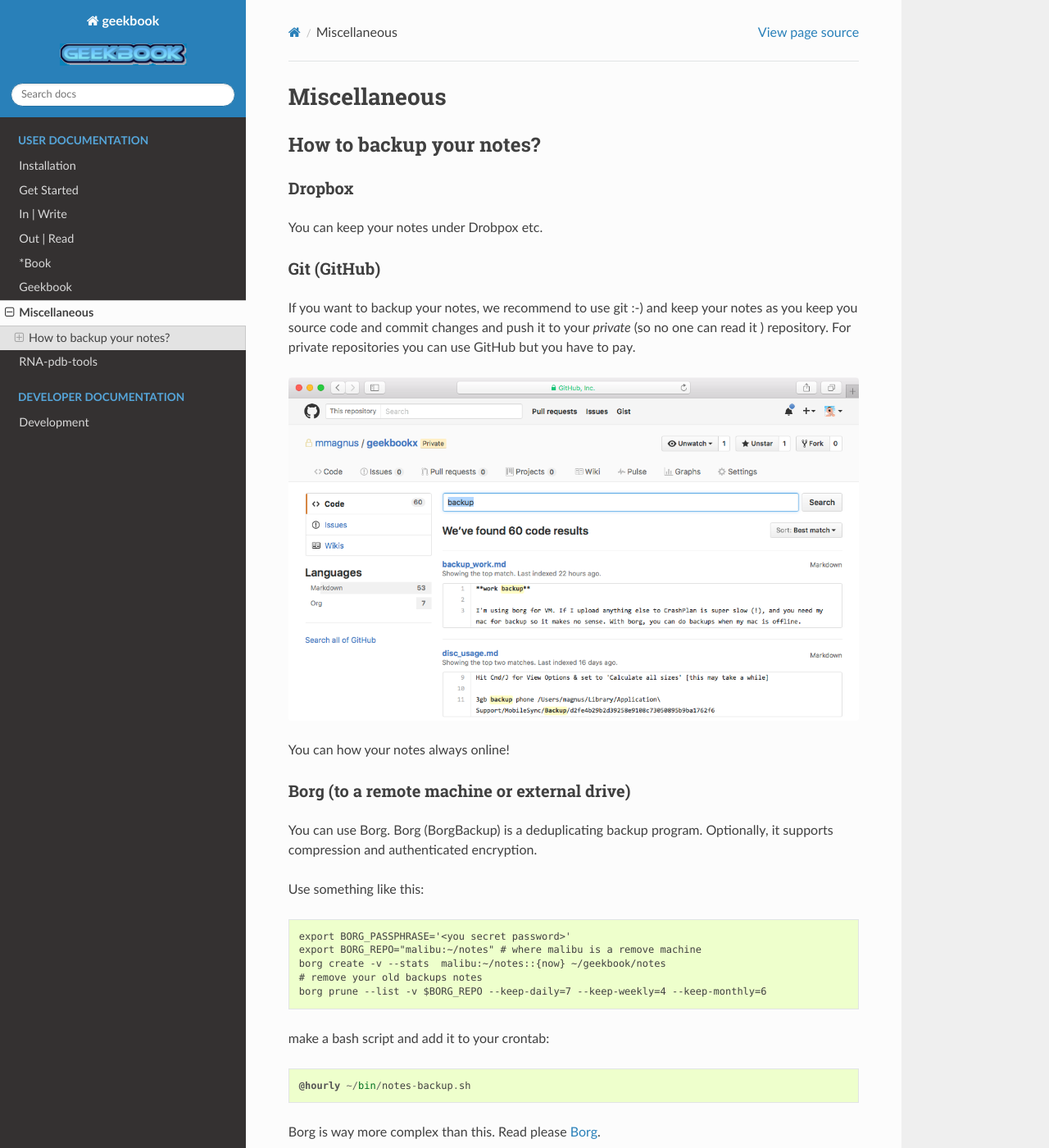
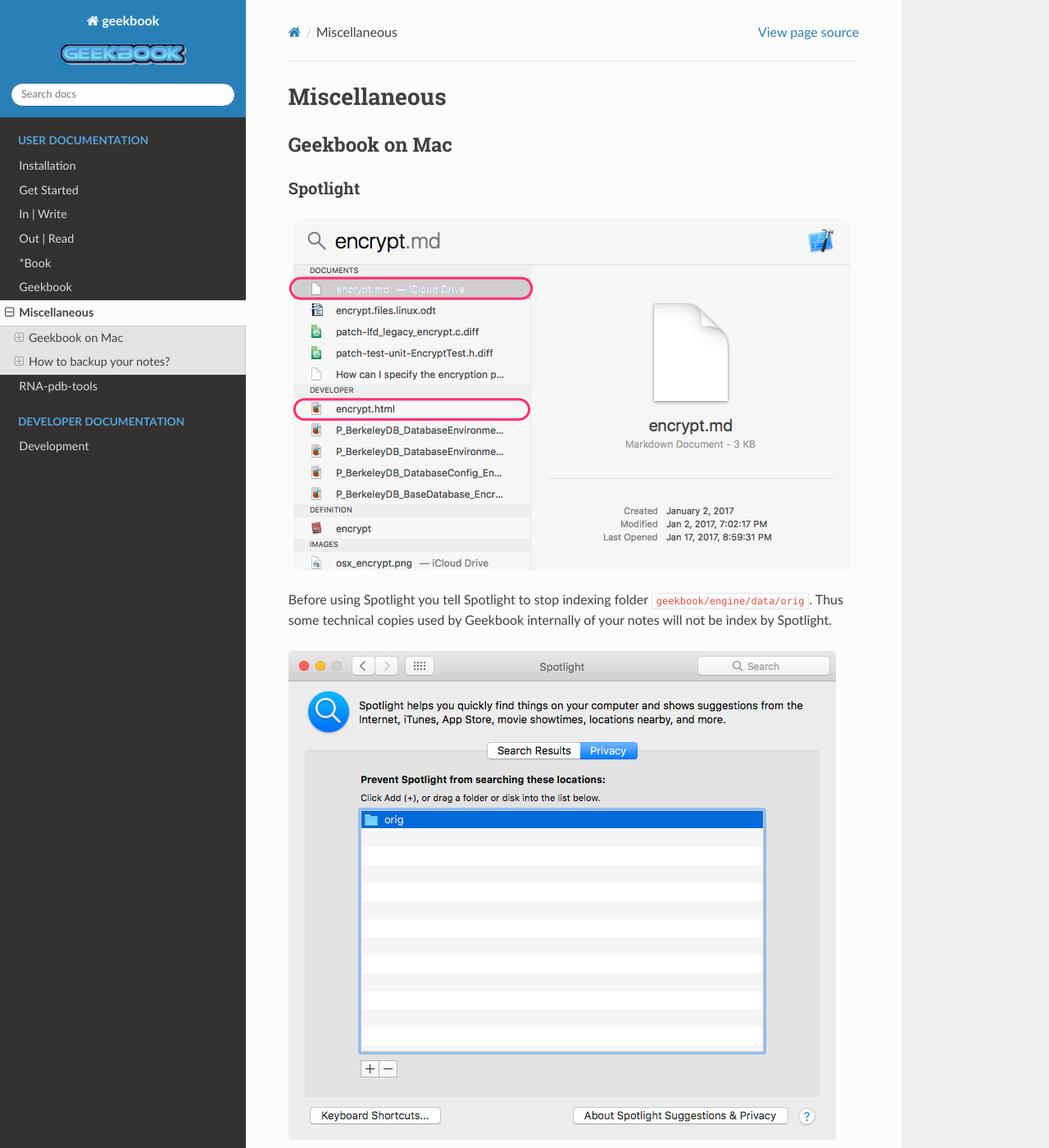
Before and after one commit to mmagnus/geekbook, a Sphinx documentation site: the page built from docs/source/misc.rst, in a window 1280 px wide and 1400 px high. Shown: the whole window at 82% size. Built offline with Sphinx 7.4.7 and the Read the Docs theme 2.0.0, drawn with Linux system fonts in a browser that asks for light colours; some of the changed text lies outside the part shown.

Commit message:
docs: geekbook on mac

```diff
--- a/docs/source/misc.rst
+++ b/docs/source/misc.rst
@@ -1,5 +1,17 @@
 Miscellaneous
 =================================================================
+
+Geekbook on Mac
+-----------------------------------------------------------------
+
+Spotlight
+~~~~~~~~~~~~~~~~~~~~~~~~~~~~~~~~~~~~~~~~~~~~~~~~~~~~~~~~~~~~~~~~~
+
+.. image:: ../imgs/spotlight_mac.png
+
+Before using Spotlight you tell Spotlight to stop indexing folder ``geekbook/engine/data/orig``. Thus some technical copies used by Geekbook internally of your notes will not be index by Spotlight.
+
+.. image:: ../imgs/spotlight_orig_stop.png
 
 How to backup your notes?
 -----------------------------------------------------------------
@@ -7,7 +19,7 @@
 Dropbox
 ~~~~~~~~~~~~~~~~~~~~~~~~~~~~~~~~~~~~~~~~~~~~~~~~~~~~~~~~~~~~~~~~~
 
-You can keep your notes under Drobpox etc.
+You can keep your notes under Dropbox etc.
 
 Git (GitHub)
 ~~~~~~~~~~~~~~~~~~~~~~~~~~~~~~~~~~~~~~~~~~~~~~~~~~~~~~~~~~~~~~~~~
```
Also changed, not shown: docs/imgs/spotlight_mac.png (added), docs/imgs/spotlight_orig_stop.png (added).
